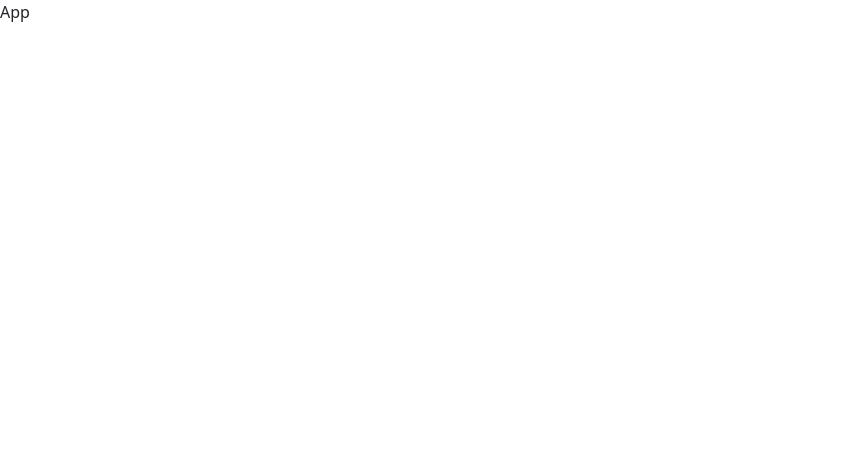
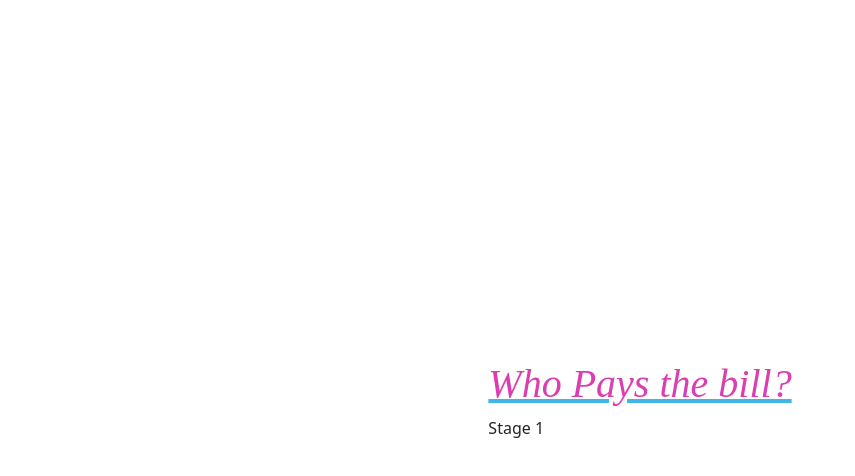
Before and after one commit to DaylenMcCarron/who-pays-the-bill, a React (Vite) app: page / in a window 1280 px wide. Shown: the top 476 px of the page, without its empty margins (0-855 px from the left). Built offline with nearby package versions, Linux system fonts and the light colour scheme.

Commit message:
add: switch option between stage 1 and stage 2

```diff
--- a/src/App.jsx
+++ b/src/App.jsx
@@ -1,13 +1,28 @@
+import { useContext } from 'react';
+import {MyContext} from './context'
+
 import 'bootstrap/dist/css/bootstrap.min.css';
 import './style/app.css';
 
+import Stage1 from './components/stage_one'
+import Stage2 from './components/stage_two'
+
 const App = () => {
-
+  const context = useContext(MyContext)
+  console.log(context)
 
   return (
-    <>
-      App
-    </>
+    <div className='wrapper'>
+      <div className='center-wrapper'>
+        <h1>Who Pays the bill?</h1>
+        {context.stage === 1 ?
+        <Stage1/>
+        :
+        <Stage2/>
+
+      }
+      </div>
+    </div>
   )
 }
 
```
